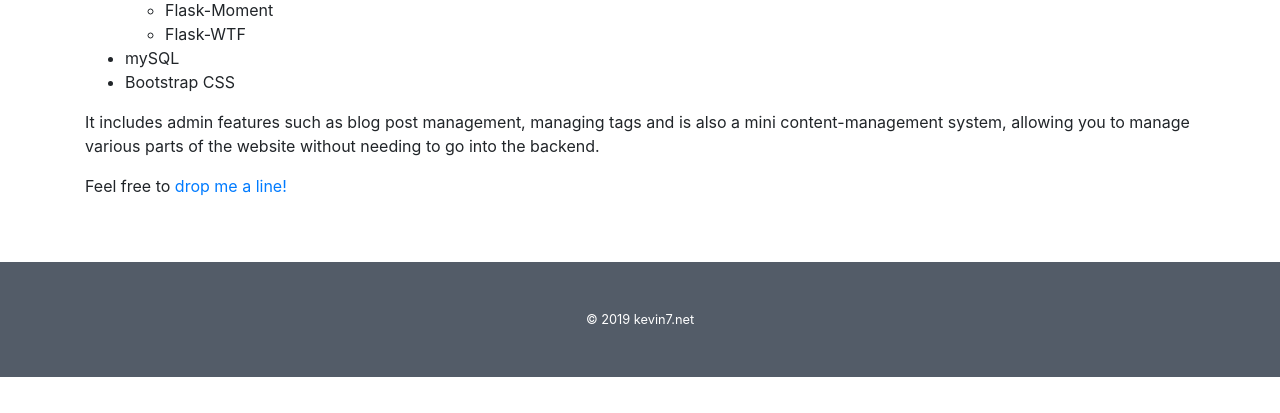
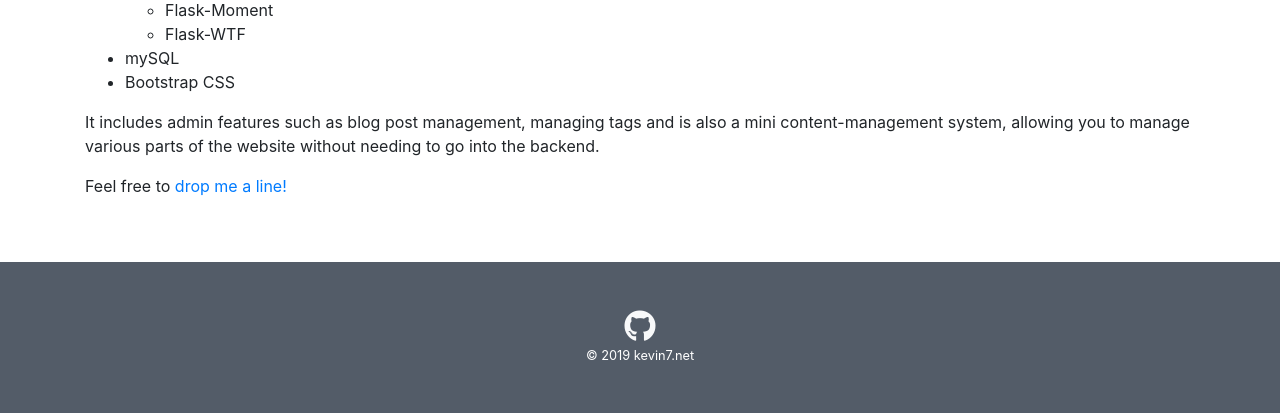
Before and after one commit to Kevinf7/blog, a Flask app: page /about in a window 1280 px wide. Shown: the part 670-1083 px from the top of the page. Before the commit the page ends 1047 px from the top, so only its background shows below. Run offline with Flask 2, Linux system fonts and the light colour scheme; some libraries are stand-ins or nearby versions.

Commit message:
github icon

```diff
--- a/app/templates/base.html
+++ b/app/templates/base.html
@@ -107,8 +107,20 @@
 
         <div class="container-fluid bg-dark">
             <div class="row">
-                <div class="col-12 p-5">
-                    <div class="d-flex justify-content-center text-white"><small>&#169; 2019 kevin7.net</small></div>
+                <div class="col-12 pt-5">
+                    <div class="d-flex justify-content-center text-white">
+                        <a href="https://github.com/Kevinf7" target="_blank"
+                        class="fab fa-github fa-2x text-light"
+                        style="text-decoration:none">
+                        </a>
+                    </div>
+                </div>
+            </div>
+            <div class="row">
+                <div class="col-12 pt-1 pb-5">
+                    <div class="d-flex justify-content-center text-white">
+                        <small>&#169; 2019 kevin7.net</small>
+                    </div>
                 </div>
             </div>
         </div>
```
